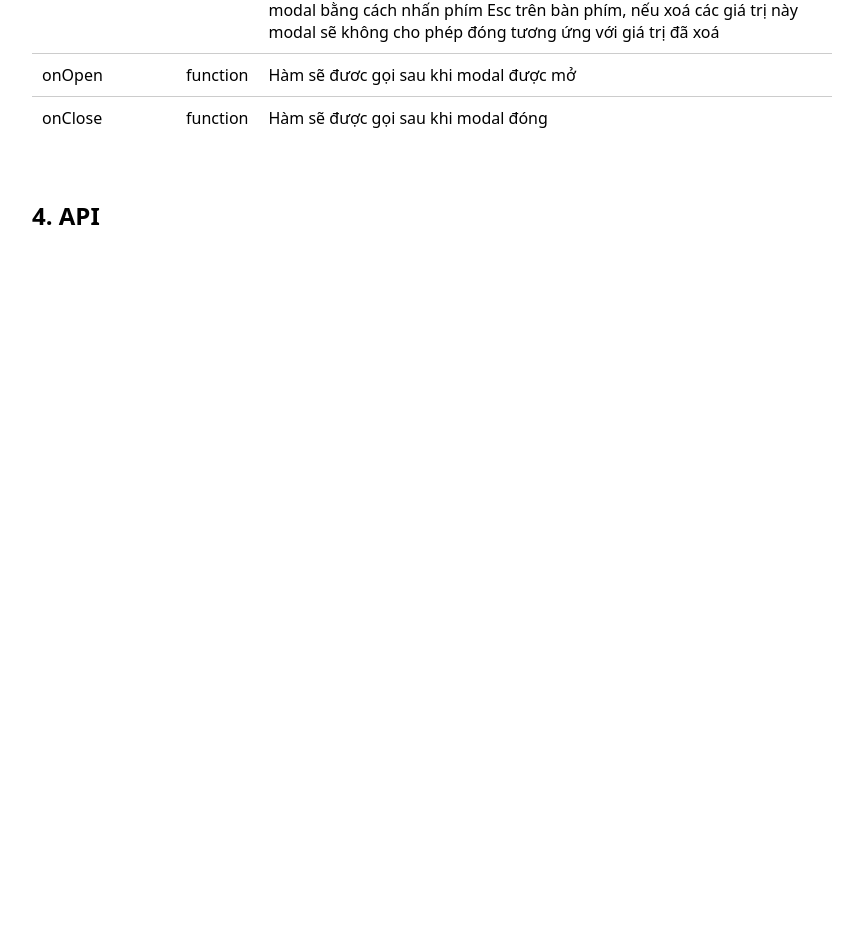
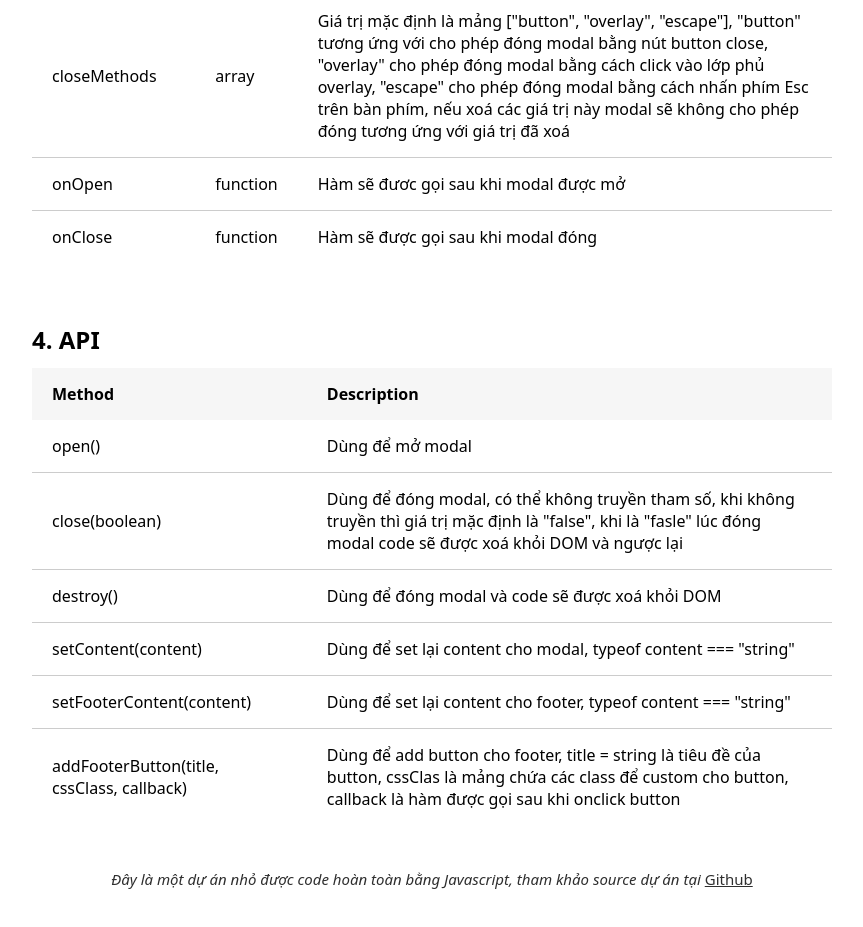
Before and after one commit to dinhluckyboy/onlay, a website: page index.html in a window 1280 px wide. Shown: the part 2283-3210 px from the top of the page, without its empty margins (208-1071 px from the left). Before the commit the page ends 2545 px from the top, so only its background shows below. Drawn offline with nearby package versions, Linux system fonts and the light colour scheme.

Commit message:
update 9-3-2026

```diff
--- a/assets/main.js
+++ b/assets/main.js
@@ -2,6 +2,7 @@
 const basicBtn = document.querySelector(".modal__btn--basic");
 const modalBasic = new Onlay({
   templateId: "modal__onlay-basic",
+  enableScrollLock: false,
 });
 basicBtn.onclick = () => {
   modalBasic.open();
@@ -47,6 +48,7 @@ largeContentBtn.onclick = () => {
 const multipleBtn = document.querySelector(".modal__btn--multiple");
 const modalMultiple = new Onlay({
   templateId: "modal__onlay-multiple",
+  enableScrollLock: false,
 });
 multipleBtn.onclick = () => {
   modalMultiple.open();
--- a/assets/style.css
+++ b/assets/style.css
@@ -136,21 +136,36 @@ a {
   word-break: break-word;
 }
 
-.modal__option {
+.modal__table {
+  width: 100%;
   margin-top: 12px;
   border-collapse: collapse;
 }
 
-.modal__option--title {
-  padding: 10px;
+.modal__table--title {
+  padding: 15px 20px;
+  text-align: left;
   background-color: var(--background-color-primary);
   border-spacing: 10px;
 }
 
-.modal__option td {
-  padding: 10px;
+.modal__table td {
+  padding: 15px 20px;
   border-bottom: 1px solid #ccc;
 }
-.modal__option tr:last-child td {
+.modal__table tr:last-child td {
   border-bottom: none;
 }
+
+#modal__footer {
+  font-size: 1.5rem;
+  font-style: italic;
+  color: #2e2e2e;
+  padding-bottom: 40px;
+  text-align: center;
+}
+
+.modal__footer-link {
+  font-style: normal;
+  text-decoration: underline;
+}
--- a/index.html
+++ b/index.html
@@ -133,12 +133,16 @@ modal.open();</code></pre>
       &#x3C;h2&#x3E;Template Content&#x3C;/h2&#x3E;
     &#x3C;/template&#x3E;</code></pre>
           <h3 class="modal__title">Chú thích về các thuộc tính khởi tạo</h3>
-          <table class="modal__option">
-            <thead class="modal__option--head">
+          <table class="modal__option modal__table">
+            <thead class="modal__option--head modal__table--head">
               <tr>
-                <th class="modal__option--title">Property</th>
-                <th class="modal__option--title">Type</th>
-                <th class="modal__option--title">Description</th>
+                <th class="modal__option--title modal__table--title">
+                  Property
+                </th>
+                <th class="modal__option--title modal__table--title">Type</th>
+                <th class="modal__option--title modal__table--title">
+                  Description
+                </th>
               </tr>
             </thead>
             <tbody>
@@ -216,11 +220,72 @@ modal.open();</code></pre>
       <section id="modal__api" class="modal__section">
         <div class="modal__container">
           <h2 class="modal__title">4. API</h2>
+          <table class="modal__option modal__table">
+            <thead class="modal__option--head modal__table--head">
+              <tr>
+                <th class="modal__option--title modal__table--title">Method</th>
+                <th class="modal__table--title">Description</th>
+              </tr>
+            </thead>
+            <tbody>
+              <tr>
+                <td>open()</td>
+                <td>Dùng để mở modal</td>
+              </tr>
+              <tr>
+                <td>close(boolean)</td>
+                <td>
+                  Dùng để đóng modal, có thể không truyền tham số, khi không
+                  truyền thì giá trị mặc định là "false", khi là "fasle" lúc
+                  đóng modal code sẽ được xoá khỏi DOM và ngược lại
+                </td>
+              </tr>
+              <tr>
+                <td>destroy()</td>
+                <td>Dùng để đóng modal và code sẽ được xoá khỏi DOM</td>
+              </tr>
+              <tr>
+                <td>setContent(content)</td>
+                <td>
+                  Dùng để set lại content cho modal, typeof content === "string"
+                </td>
+              </tr>
+              <tr>
+                <td>setFooterContent(content)</td>
+                <td>
+                  Dùng để set lại content cho footer, typeof content ===
+                  "string"
+                </td>
+              </tr>
+              <tr>
+                <td>addFooterButton(title, cssClass, callback)</td>
+                <td>
+                  Dùng để add button cho footer, title = string là tiêu đề của
+                  button, cssClas là mảng chứa các class để custom cho button,
+                  callback là hàm được gọi sau khi onclick button
+                </td>
+              </tr>
+            </tbody>
+          </table>
         </div>
       </section>
     </main>
     <!-- footer  -->
-    <footer id="modal__footer"></footer>
+    <footer id="modal__footer">
+      <div class="modal__container">
+        <p class="modal__desc">
+          Đây là một dự án nhỏ được code hoàn toàn bằng Javascript, tham khảo
+          source dự án tại
+          <a
+            class="modal__footer-link"
+            target="_blank"
+            rel="noopener noreferrer"
+            href="https://github.com/dinhluckyboy/onlay"
+            >Github</a
+          >
+        </p>
+      </div>
+    </footer>
     <!-- 1 basic modal  -->
     <template id="modal__onlay-basic" class="template__modal">
       <h2 class="template__title">Basic Modal</h2>
--- a/onlay.js
+++ b/onlay.js
@@ -17,6 +17,7 @@ function Onlay(option = {}) {
       //  templateId,
       closeMethods: ["button", "overlay", "escape"],
       destroyOnClose: true,
+      enableScrollLock: true,
       cssClass: [],
       // onOpen,
       // onClose,
@@ -125,10 +126,12 @@ Onlay.prototype.open = function () {
     document.addEventListener("keydown", this._handelEscapeClose);
   }
 
-  // disable scroll
-  document.body.classList.add("onlay--no-scroll");
-  //padding right scroll bar
-  document.body.style.paddingRight = this._getScrollBar() + "px";
+  if (this.opt.enableScrollLock) {
+    // disable scroll
+    document.body.classList.add("onlay--no-scroll");
+    //padding right scroll bar
+    document.body.style.paddingRight = this._getScrollBar() + "px";
+  }
 
   // onOpen
   this._onTransitionEnd(this.opt.onOpen);
@@ -175,7 +178,7 @@ Onlay.prototype.close = function (destroy = this.opt.destroyOnClose) {
     if (typeof this.opt.onClose === "function") {
       this.opt.onClose();
     }
-    if (!Onlay.elements.length) {
+    if (!Onlay.elements.length && this.opt.enableScrollLock) {
       // enable scroll
       document.body.classList.remove("onlay--no-scroll");
       //remove padding right scroll bar
```
